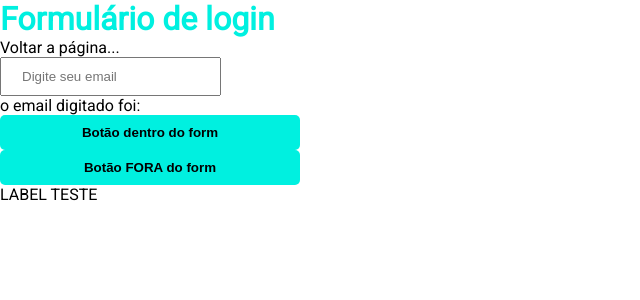
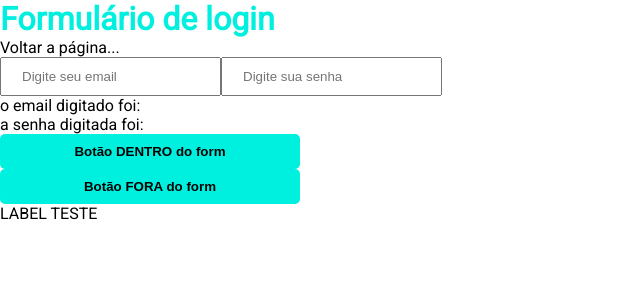
Before and after one commit to Ryanluc7reis/growth-reactjs-revisao, a Next.js app: page / in a window 1280 px wide. Shown: the top 300 px of the page, without its empty margins (0-640 px from the left). Built offline with nearby package versions, Linux system fonts and the light colour scheme.

Commit message:
Criado estados no components com useState

```diff
--- a/pages/index.jsx
+++ b/pages/index.jsx
@@ -2,27 +2,42 @@ import Title from '../src/components/title/title'
 import Button from '../src/components/button/button'
 import Input from '../src/components/input/input'
 
+import { useState } from 'react'
+
 export default function HomePage() {
+  const [email, setEmail] = useState('')
+  const [password, setPassword] = useState('')
+
   const handleLabelClick = () => {
     console.log('hanlde label click')
   }
   const handleSubmitForm = (event) => {
     event.preventDefault()
-    console.log('hanlde submit')
+    console.log('HANDLE SUBMIT FORM')
+    console.log({ email, password })
   }
-  let email = ''
-  const handleChangeInput = (event) => {
-    console.log(event.target.value)
-    email = event.target.value
+  const handleChangeInput = (event, onChange) => {
+    onChange(event.target.value)
   }
+
   return (
     <>
       <Title onClick={handleLabelClick}>Formulário de login</Title>
       <label onClick={handleLabelClick}>Voltar a página...</label>
       <form onSubmit={handleSubmitForm}>
-        <Input type="text" placeholder="Digite seu email" onChange={handleChangeInput} />
+        <Input
+          type="text"
+          placeholder="Digite seu email"
+          onChange={(e) => handleChangeInput(e, setEmail)}
+        />
+        <Input
+          type="password"
+          placeholder="Digite sua senha"
+          onChange={(e) => handleChangeInput(e, setPassword)}
+        />
         <p>o email digitado foi: {email}</p>
-        <Button type="submit">Botão dentro do form</Button>
+        <p>a senha digitada foi: {password}</p>
+        <Button type="submit">Botão DENTRO do form</Button>
       </form>
       <Button onClick={handleLabelClick}>Botão FORA do form</Button>
       <label>LABEL TESTE</label>
```
